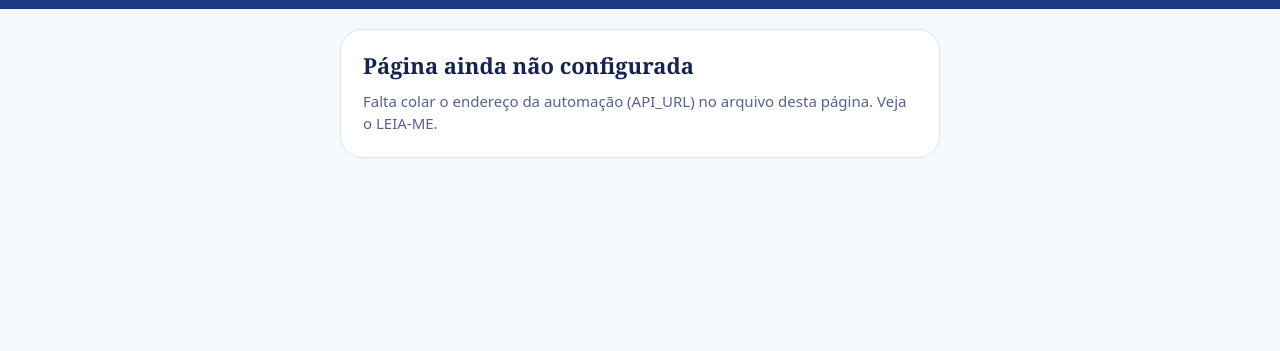
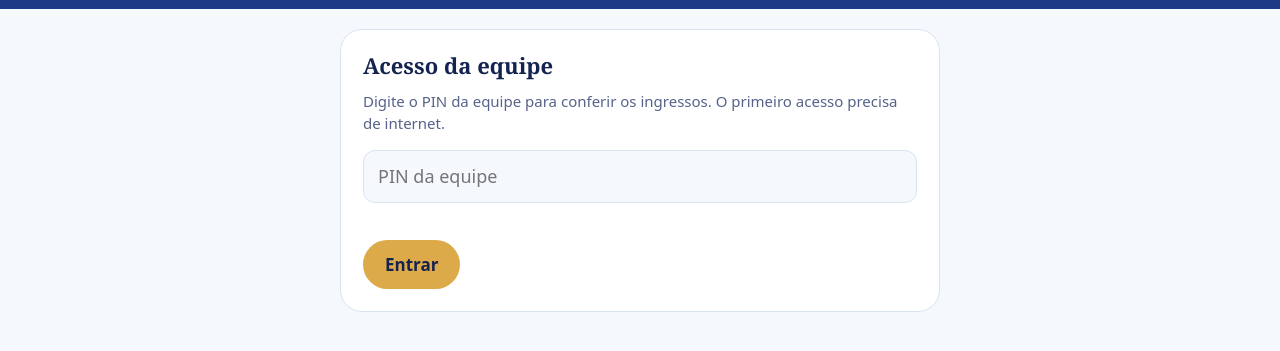
Before and after one commit to Rhalley21/Elas-em-evidencia-evento, a plain HTML site: page entrada/index.html in a window 1280 px wide. Shown: the part 57-408 px from the top of the page. Drawn offline with Linux system fonts and the light colour scheme.

Commit message:
Add files via upload

```diff
--- a/entrada/index.html
+++ b/entrada/index.html
@@ -136,7 +136,7 @@ input:focus{border-color:var(--link);outline:none}
 
 <script>
 /* ====== EDITE AQUI ====== */
-const API_URL = "COLE-AQUI-O-ENDERECO-DA-IMPLANTACAO";
+const API_URL = "https://script.google.com/macros/s/AKfycbz9acW-GGlwIyaF-m3FTkQWlIi37CFIG5F4-B2Ag7th4uqdp1dCc_dQEhWzjE2HC-vG/exec";
 /* ======================== */
 
 const CODE_RE = /^EE-\d{4}$/;
```
Also changed, not shown: index.html (+2 -2 lines).
